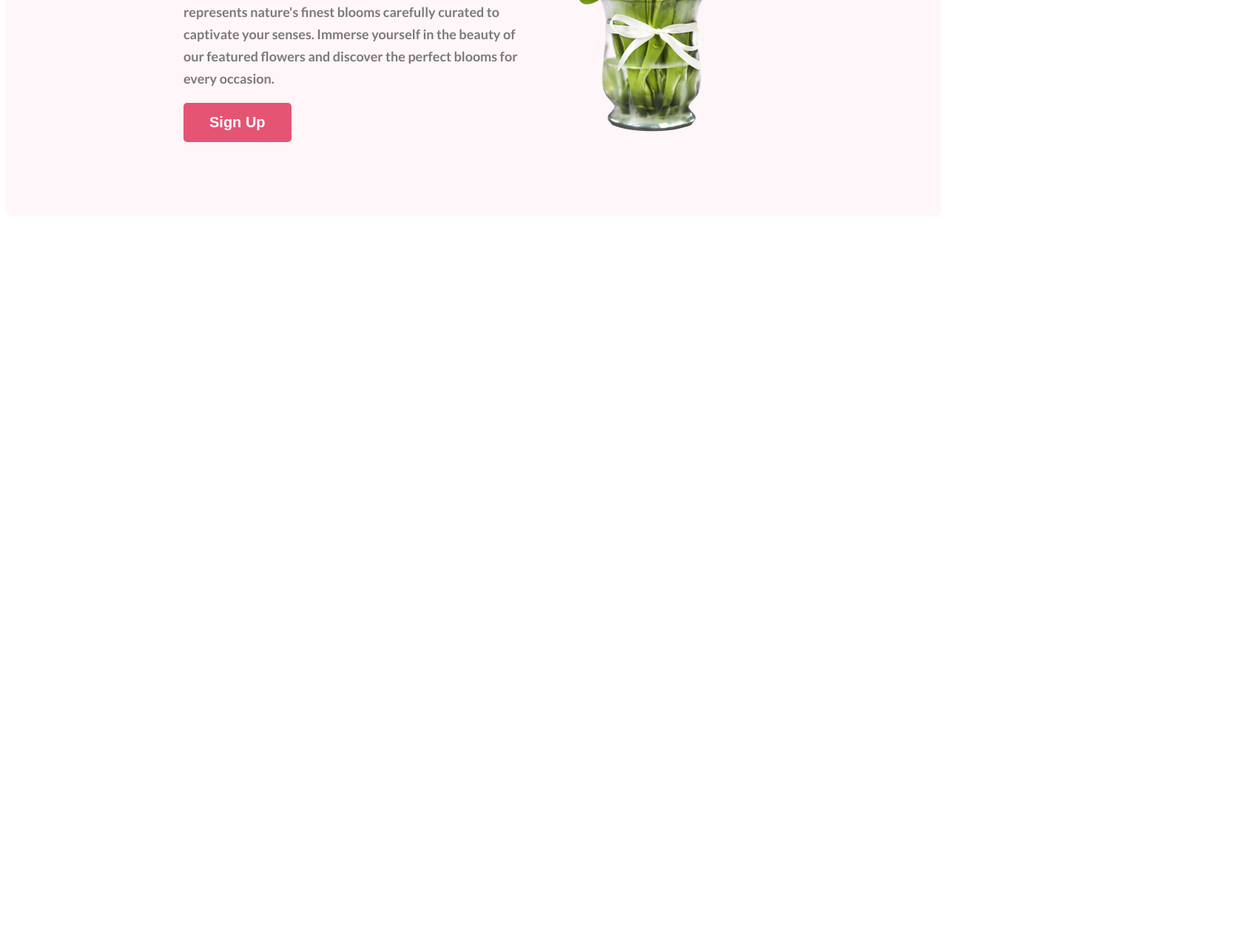
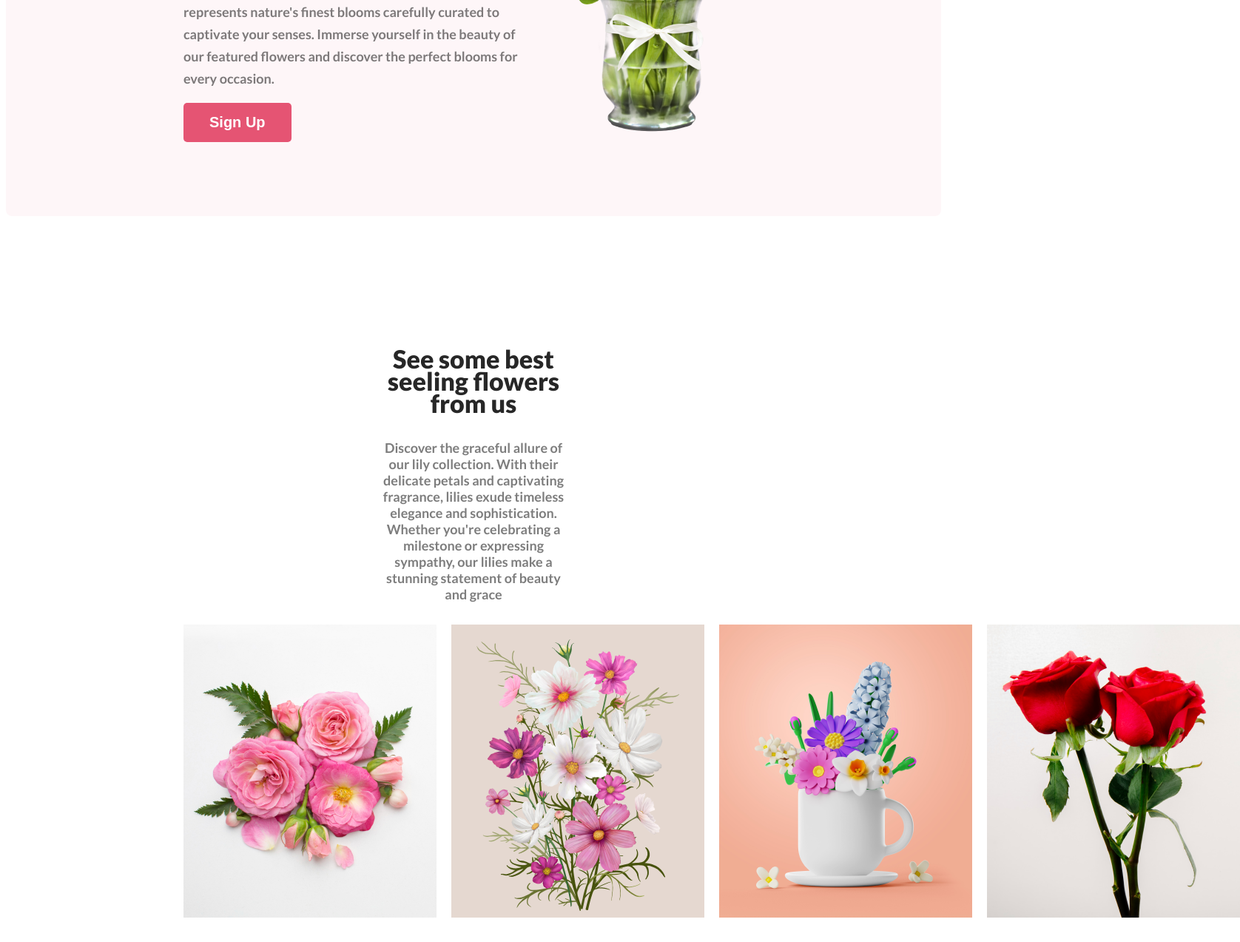
Before and after one commit to EftakharSany/flower-shop, a plain HTML site: page index.html in a window 1280 px wide. Shown: the part 3088-4361 px from the top of the page at 74% size, 1676 px wide, since content can reach past the window. Before the commit the page ends 3388 px from the top, so only its background shows below. Drawn offline with Linux system fonts and the light colour scheme.

Commit message:
best selling section added

```diff
--- a/index.html
+++ b/index.html
@@ -100,7 +100,27 @@
             </div>
         </div>
 
-
+        <div class="featured-flowers">
+            <div>
+                <h3 class="featured-flowers-title">See some best seeling flowers from us</h3>
+                <p class="featured-flowers-description">Discover the graceful allure of our lily collection. With their delicate petals and captivating fragrance, lilies exude timeless elegance and sophistication. Whether you're celebrating a milestone or expressing sympathy, our lilies make a stunning statement of beauty and grace
+                </p>
+            </div>
+        </div>
+        <div class="best-selling-flowers">
+            <div class="best-selling">
+                <img src="images/Flower 01.png" alt="">
+            </div>
+            <div class="best-selling">
+                <img src="images/Rectangle 4.png" alt="">
+            </div>
+            <div class="best-selling">
+                <img src="images/Rectangle 5.png" alt="">
+            </div>
+            <div class="best-selling">
+                <img src="images/Rectangle 6.png" alt="">
+            </div>
+        </div>
 
 
     </main>
--- a/style/shop.css
+++ b/style/shop.css
@@ -168,3 +168,14 @@ body {
     line-height: 30px;
 
 }
+
+.best-selling-flowers{
+    display: flex;
+    gap: 20px;
+    justify-content: space-between;
+    margin: 30px 240px ;
+}
+
+.best-selling{
+
+}
```
